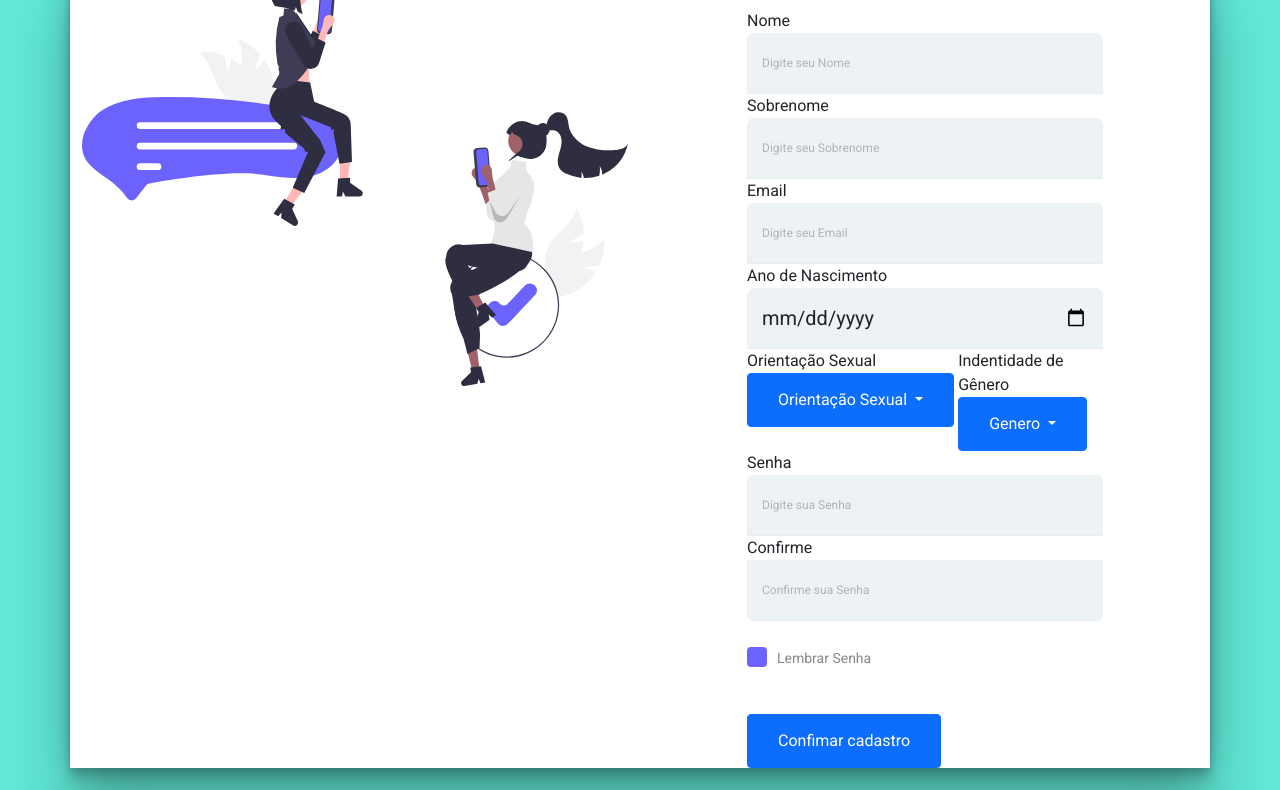
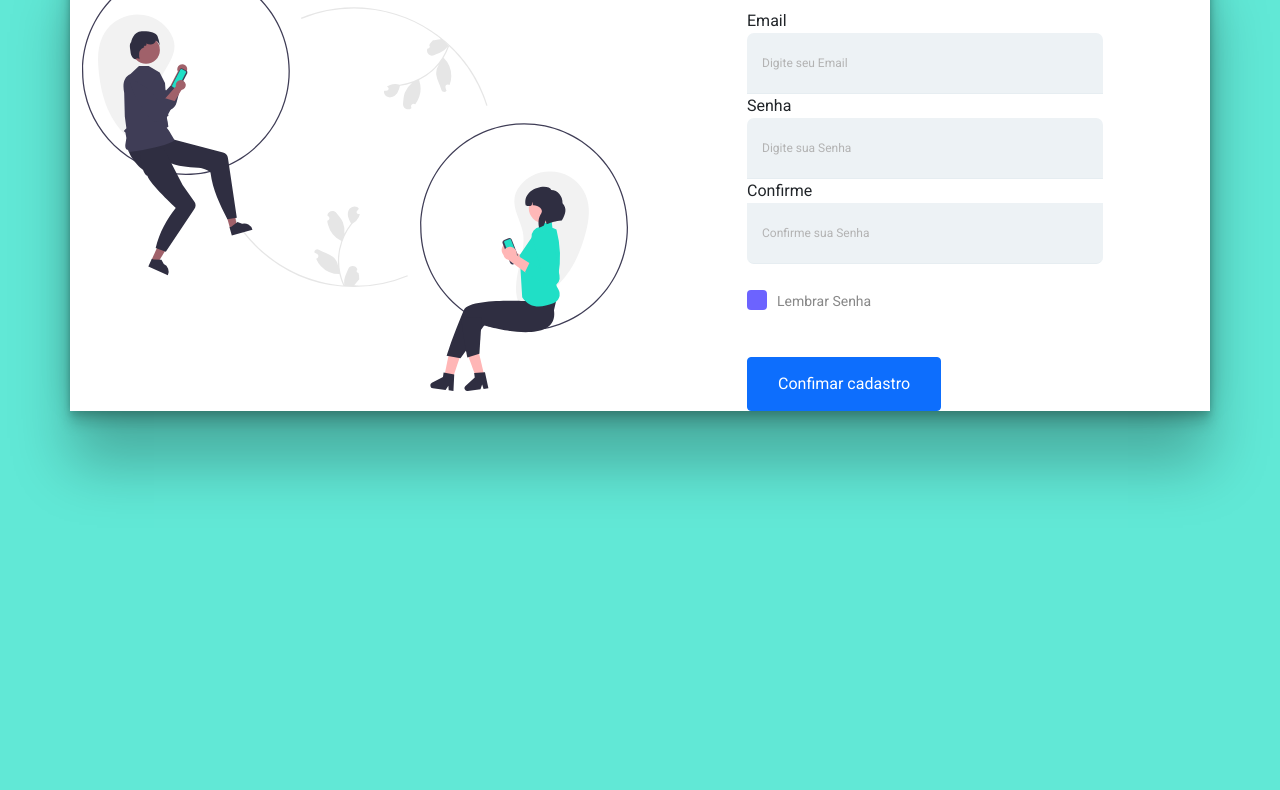
Before and after one commit to igor98santos/Cadastra-se, a plain HTML site: page index.html in a window 1280 px wide. Shown: the part 161-951 px from the top of the page. After the commit the page ends 800 px from the top, so only its background shows below. Drawn offline with nearby package versions, Linux system fonts and the light colour scheme; files that its build step writes are made by us from their sources.

Commit message:
atualização

```diff
--- a/index.html
+++ b/index.html
@@ -19,7 +19,7 @@
     <div class="container">
       <div class="row">
         <div class="col-md-6 pl-3">
-          <img src="images/social.svg" alt="Image" class="img-fluid mt-3">
+          <img src="images/register.svg" alt="Image class="  class="img-fluid mt-3 pl-3">
         </div>
         <div class="col-md-6 contents">
           <div class="row justify-content-center">
@@ -30,52 +30,11 @@
             </div>
 
             <form action="#" method="post">
-              <label for="">Nome</label>
-              <div class="form-group first">
-                <label for="username">Digite seu Nome</label>
-                <input type="text" class="form-control" id="username">
-              </div>
 
-              <label for="">Sobrenome</label>
-              <div class="form-group first">
-                <label for="username">Digite seu Sobrenome</label>
-                <input type="text" class="form-control" id="username">
-              </div>
               <label for="">Email</label>
               <div class="form-group first">
                 <label for="username">Digite seu Email</label>
                 <input type="text" class="form-control" id="username">
-              </div>
-              <label for="">Ano de Nascimento</label>
-              <div class="form-group first">
-                <input type="date" class="form-control" id="username">
-              </div>
-              <!--sexo-->
-              <div class="d-flex">
-                <div class="dropdown me-1">
-                  <label for="">Orientação Sexual</label>
-                  <button type="button" class="btn btn-primary dropdown-toggle" id="dropdownMenuOffset" data-bs-toggle="dropdown" aria-expanded="false" data-bs-offset="10,20">
-                    Orientação Sexual
-                  </button>
-                  <ul class="dropdown-menu" aria-labelledby="dropdownMenuOffset">
-                    <li><a class="dropdown-item" href="#">Action</a></li>
-                    <li><a class="dropdown-item" href="#">Another action</a></li>
-                    <li><a class="dropdown-item" href="#">Something else here</a></li>
-                  </ul>
-                </div>
-                <div class="d-flex">
-                  <div class="dropdown me-1">
-                    <label for="">Indentidade de Gênero</label>
-                    <button type="button" class="btn btn-primary dropdown-toggle" id="dropdownMenuOffset" data-bs-toggle="dropdown" aria-expanded="false" data-bs-offset="10,20">
-                     Genero
-                    </button>
-                    <ul class="dropdown-menu" aria-labelledby="dropdownMenuOffset">
-                      <li><a class="dropdown-item" href="#">Action</a></li>
-                      <li><a class="dropdown-item" href="#">Another action</a></li>
-                      <li><a class="dropdown-item" href="#">Something else here</a></li>
-                    </ul>
-                  </div>
-                </div>
               </div>
 
 
```
Also changed, not shown: images/register.svg (added).
